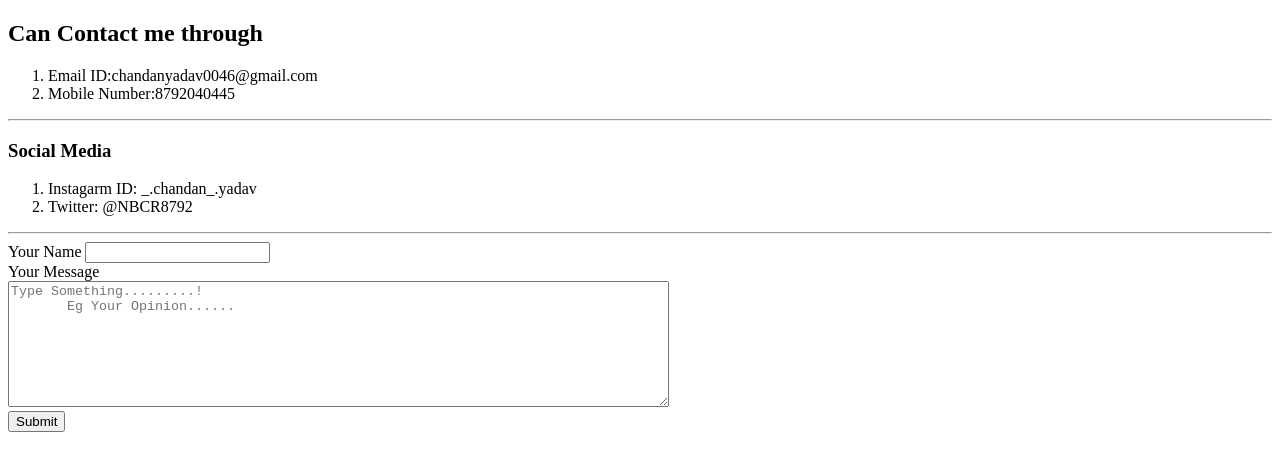
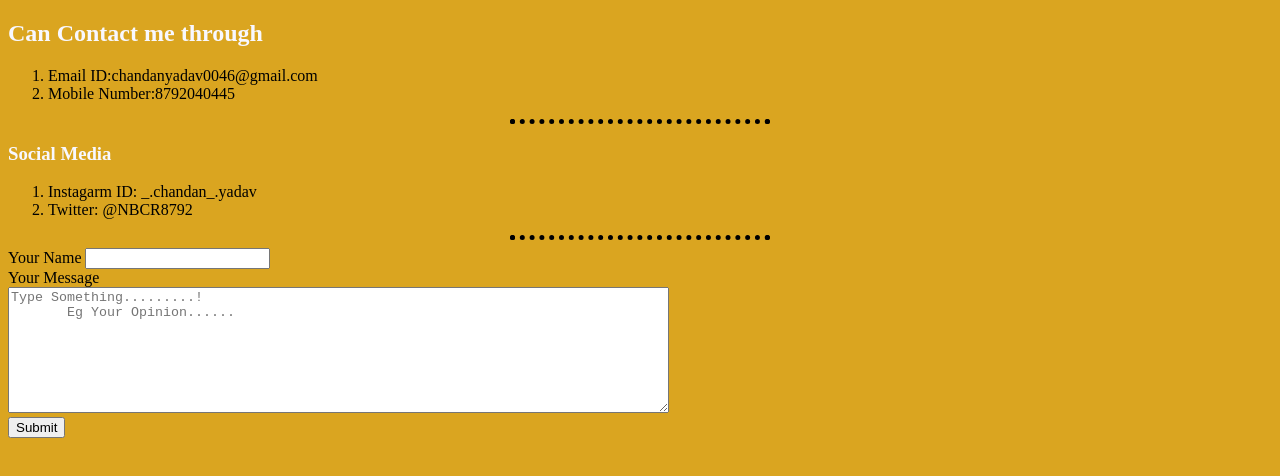
Before and after one commit to chandannagesh0523/CN, a plain HTML site: page contact-me.html in a window 1280 px wide. Drawn offline with Linux system fonts and the light colour scheme.

Commit message:
Update contact-me.html

```diff
--- a/contact-me.html
+++ b/contact-me.html
@@ -4,7 +4,7 @@
     <meta charset="utf-8">
     <title>MY Contact Details</title>
   </head>
-   <link rel="stylesheet" href="Css My Site/styles.css">
+   <link rel="stylesheet" href="styles.css">
   <body>
     <h2>Can Contact me through </h2>
     <p> <ol>
```
